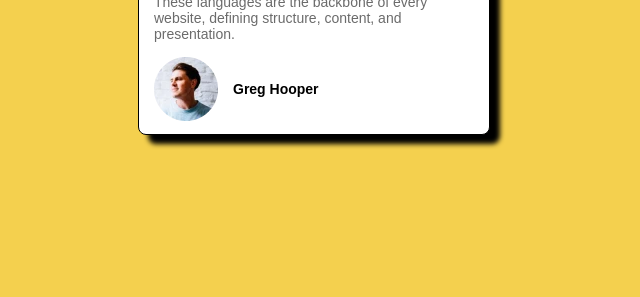
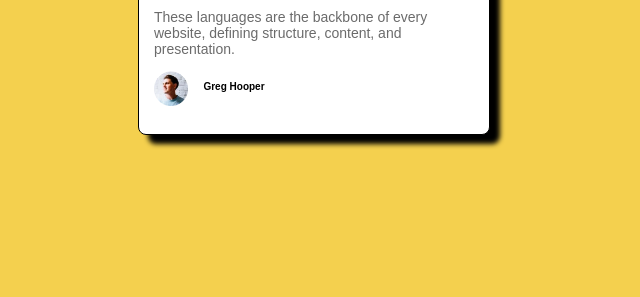
Before and after one commit to netkct/Blog-preview-card, a plain HTML site: page index.html in a window 1280 px wide. Shown: the part 519-816 px from the top of the page, without its empty margins (326-966 px from the left). Drawn offline with Linux system fonts and the light colour scheme.

Commit message:
make profile picture smaller

```diff
--- a/styles.css
+++ b/styles.css
@@ -66,7 +66,8 @@ p {
 .name {
      font-weight: 800;
      margin-left: 15px;
-     margin-top: 25px;
+     margin-top: 10px;
+     font-size: 10px;
 }
 
 .paragraph {
@@ -74,4 +75,5 @@ p {
 }
 .profile {
      display: flex;
+     height: 35px;
 }
```
